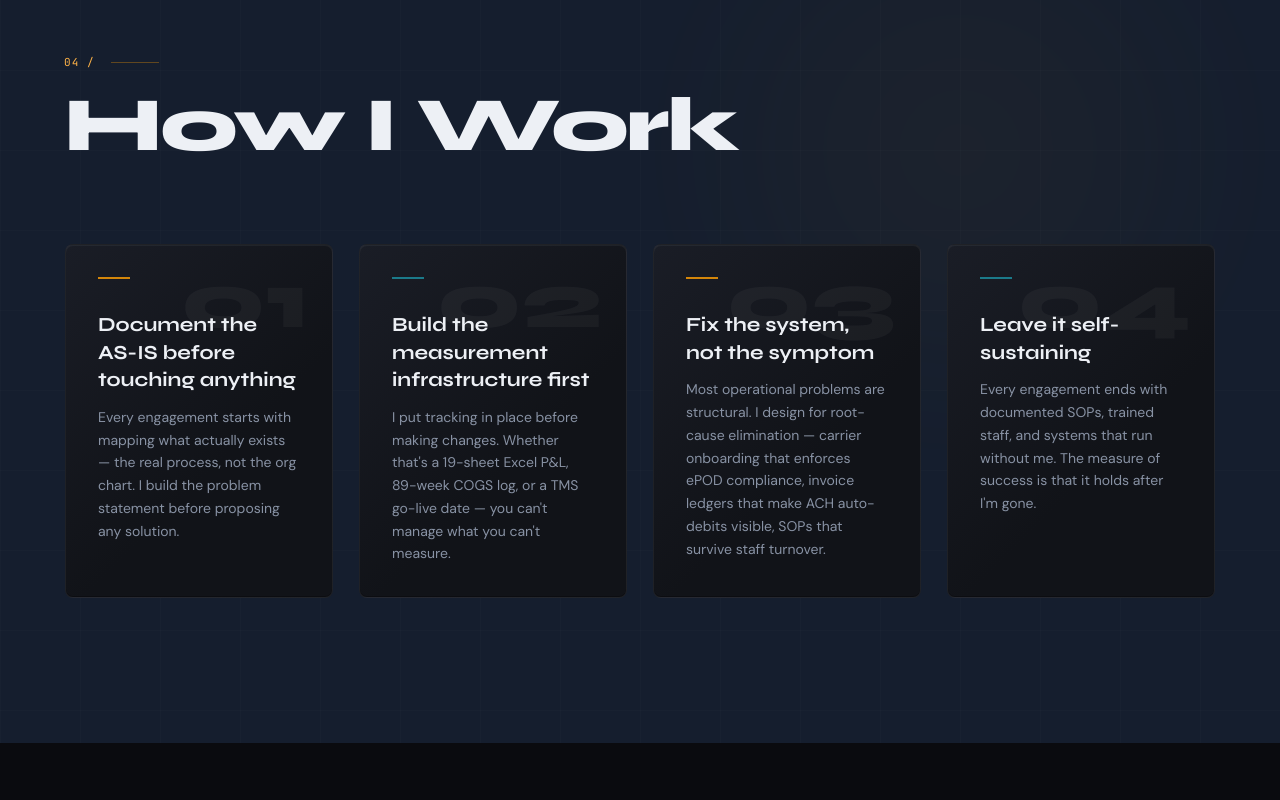
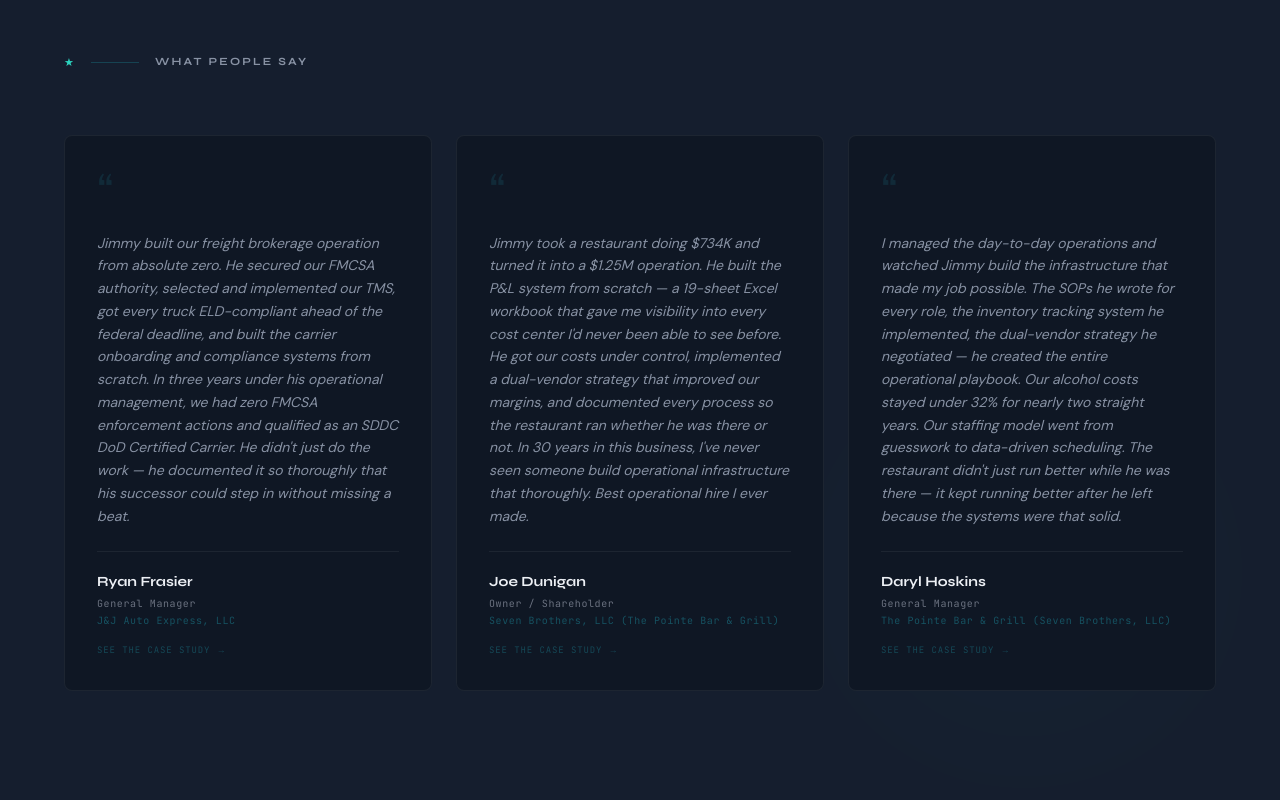
Before and after one commit to tru0blu0/jimmy-chamberlin-portfolio, a React (Vite) app: page / in a window 1280 px wide. Shown: the part 3520-4320 px from the top of the page. Built offline with nearby package versions, Linux system fonts and the light colour scheme.

Commit message:
feat: add testimonial section with 3 quotes (Frasier, Dunigan, Hoskins) — placed between Case Studies and Approach

```diff
--- a/src/App.tsx
+++ b/src/App.tsx
@@ -6,6 +6,7 @@ import Hero from './components/Hero'
 import Marquee from './components/Marquee'
 import Metrics from './components/Metrics'
 import CaseStudies from './components/CaseStudies'
+import Testimonials from './components/Testimonials'
 import Approach from './components/Approach'
 import About from './components/About'
 import Contact from './components/Contact'
@@ -49,6 +50,7 @@ export default function App() {
             <Marquee />
             <Metrics />
             <CaseStudies />
+            <Testimonials />
             <Approach />
             <About />
             <Contact />
--- /dev/null
+++ b/src/components/Testimonials.tsx
@@ -0,0 +1,89 @@
+import { useRef } from 'react'
+import { motion, useInView } from 'framer-motion'
+import { data } from '../data'
+
+export default function Testimonials() {
+  const ref = useRef(null)
+  const inView = useInView(ref, { once: true, margin: '-10%' })
+
+  return (
+    <section id="testimonials" ref={ref} aria-labelledby="testimonials-heading" className="py-28 md:py-36 bg-bg-surface relative overflow-hidden">
+      {/* Subtle teal glow */}
+      <div
+        aria-hidden="true"
+        className="absolute right-0 top-1/2 w-[40vw] h-[50vh] opacity-[0.04] pointer-events-none"
+        style={{
+          background: 'radial-gradient(circle, #2DD4BF 0%, transparent 70%)',
+          filter: 'blur(80px)',
+        }}
+      />
+
+      <div className="relative z-10 max-w-[1400px] mx-auto px-6 md:px-10 lg:px-16">
+        {/* Section header */}
+        <motion.div
+          className="flex items-center gap-4 mb-16"
+          initial={{ opacity: 0, y: 20 }}
+          animate={inView ? { opacity: 1, y: 0 } : {}}
+          transition={{ duration: 0.6 }}
+        >
+          <span className="section-number text-teal-glow">★</span>
+          <div aria-hidden="true" className="h-px w-12 bg-teal-base/40" />
+          <span aria-hidden="true" className="font-display font-bold text-[11px] uppercase tracking-[0.2em] text-text-secondary">
+            What People Say
+          </span>
+        </motion.div>
+
+        {/* Testimonial cards */}
+        <div className="grid md:grid-cols-3 gap-6">
+          {data.testimonials.map((t, i) => (
+            <motion.div
+              key={t.name}
+              className="group bg-bg-deep border border-white/[0.06] rounded-lg p-8 flex flex-col hover:border-teal-base/25 transition-all duration-300"
+              initial={{ opacity: 0, y: 30 }}
+              animate={inView ? { opacity: 1, y: 0 } : {}}
+              transition={{ delay: i * 0.12, duration: 0.7, ease: [0.25, 0.46, 0.45, 0.94] }}
+            >
+              {/* Quote mark */}
+              <div className="font-display text-5xl leading-none text-teal-base/20 select-none mb-4" aria-hidden="true">
+                &ldquo;
+              </div>
+
+              {/* Quote text */}
+              <blockquote className="flex-1">
+                <p className="text-text-secondary text-sm leading-relaxed italic">
+                  {t.quote}
+                </p>
+              </blockquote>
+
+              {/* Attribution */}
+              <div className="mt-6 pt-5 border-t border-white/[0.06]">
+                <div className="font-display font-bold text-text-primary text-sm">
+                  {t.name}
+                </div>
+                <div className="font-mono text-[10px] tracking-[0.06em] text-text-muted mt-1">
+                  {t.title}
+                </div>
+                <div className="font-mono text-[10px] tracking-[0.06em] text-teal-base/60 mt-0.5">
+                  {t.company}
+                </div>
+              </div>
+
+              {/* Link to case study */}
+              <a
+                href="#work"
+                className="mt-4 inline-flex items-center gap-2 font-mono text-[9px] tracking-[0.1em] uppercase text-teal-base/50 hover:text-teal-glow transition-colors group/link"
+                onClick={(e) => {
+                  // Scroll to case studies and open the relevant one
+                  // For now, just scrolls to work section
+                }}
+              >
+                <span>See the case study</span>
+                <span aria-hidden="true" className="group-hover/link:translate-x-1 transition-transform">→</span>
+              </a>
+            </motion.div>
+          ))}
+        </div>
+      </div>
+    </section>
+  )
+}
--- a/src/data.ts
+++ b/src/data.ts
@@ -159,6 +159,30 @@ export const data = {
     },
   ],
 
+  testimonials: [
+    {
+      quote: "Jimmy built our freight brokerage operation from absolute zero. He secured our FMCSA authority, selected and implemented our TMS, got every truck ELD-compliant ahead of the federal deadline, and built the carrier onboarding and compliance systems from scratch. In three years under his operational management, we had zero FMCSA enforcement actions and qualified as an SDDC DoD Certified Carrier. He didn't just do the work — he documented it so thoroughly that his successor could step in without missing a beat.",
+      name: 'Ryan Frasier',
+      title: 'General Manager',
+      company: 'J&J Auto Express, LLC',
+      caseId: 'logistics',
+    },
+    {
+      quote: "Jimmy took a restaurant doing $734K and turned it into a $1.25M operation. He built the P&L system from scratch — a 19-sheet Excel workbook that gave me visibility into every cost center I'd never been able to see before. He got our costs under control, implemented a dual-vendor strategy that improved our margins, and documented every process so the restaurant ran whether he was there or not. In 30 years in this business, I've never seen someone build operational infrastructure that thoroughly. Best operational hire I ever made.",
+      name: 'Joe Dunigan',
+      title: 'Owner / Shareholder',
+      company: 'Seven Brothers, LLC (The Pointe Bar & Grill)',
+      caseId: 'restaurant',
+    },
+    {
+      quote: "I managed the day-to-day operations and watched Jimmy build the infrastructure that made my job possible. The SOPs he wrote for every role, the inventory tracking system he implemented, the dual-vendor strategy he negotiated — he created the entire operational playbook. Our alcohol costs stayed under 32% for nearly two straight years. Our staffing model went from guesswork to data-driven scheduling. The restaurant didn't just run better while he was there — it kept running better after he left because the systems were that solid.",
+      name: 'Daryl Hoskins',
+      title: 'General Manager',
+      company: 'The Pointe Bar & Grill (Seven Brothers, LLC)',
+      caseId: 'restaurant',
+    },
+  ],
+
   education: {
     degree: 'BBA — Business Administration',
     institution: 'Baker College, Jackson MI',
```
